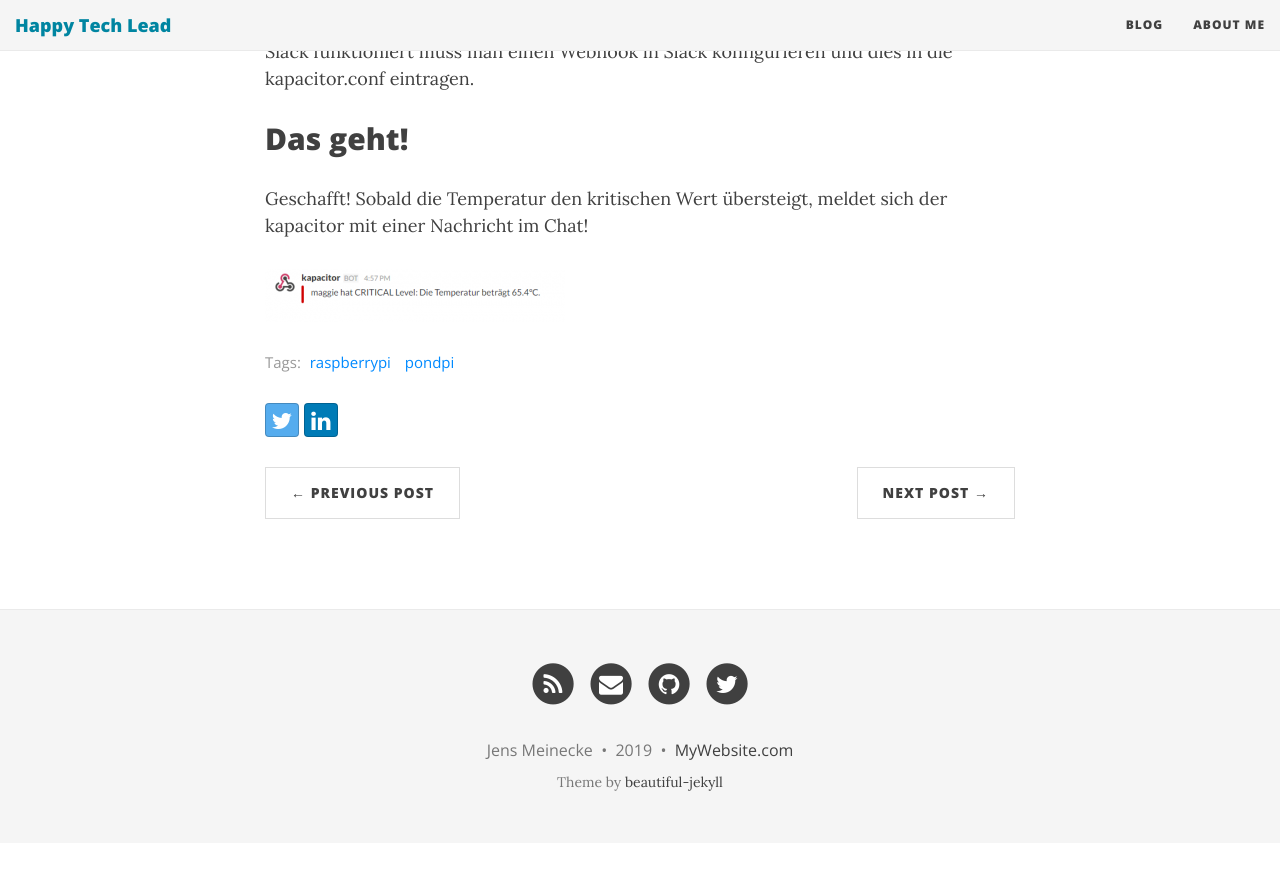
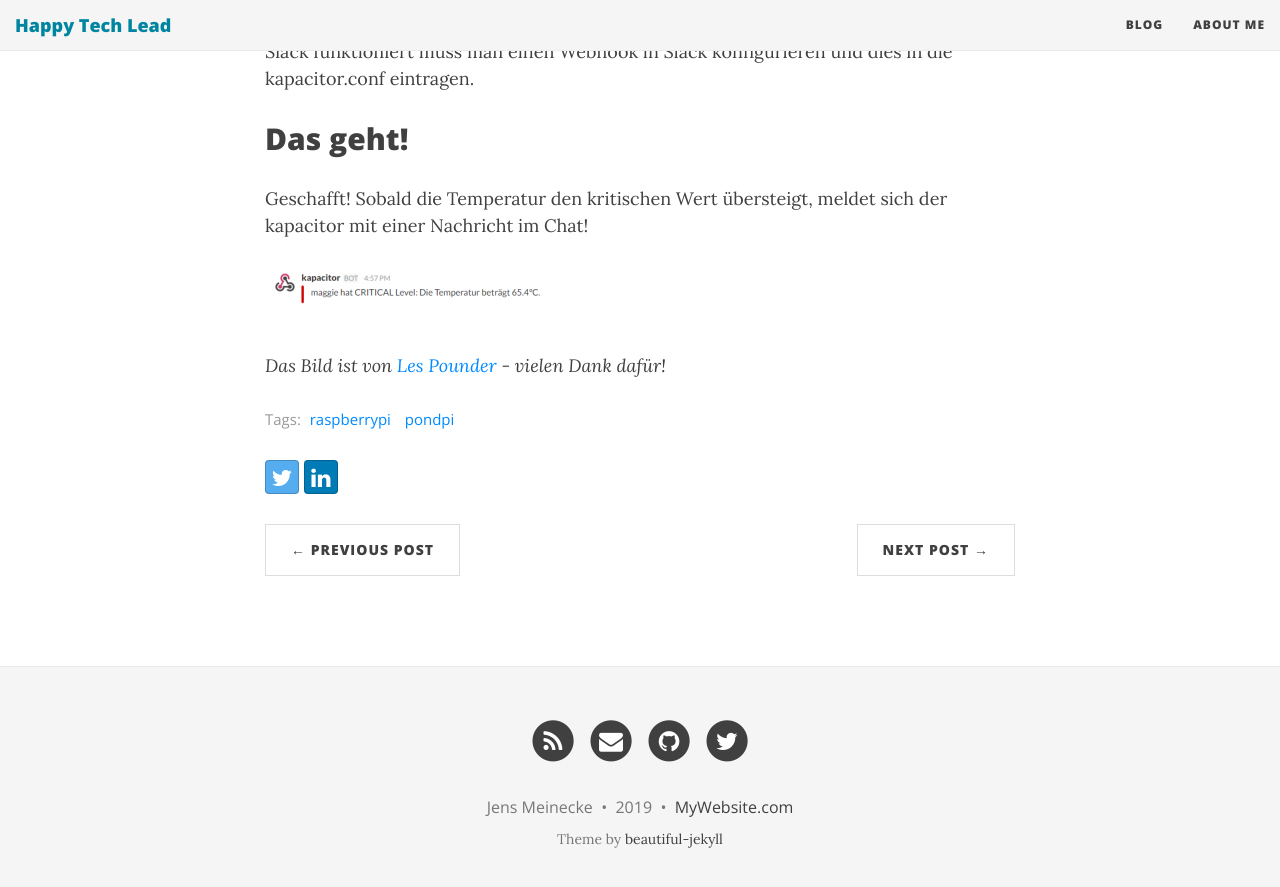
Before and after one commit to meinjens/happytechlead.github.io, a Jekyll site: the page built from _posts/2016-05-08-datenerfassung-mit-dem-tick-stack.md, in a window 1280 px wide and 900 px high, scrolled down 3771 px. Shown: the top 887 px of the window. Built offline with Jekyll 4.4.1, drawn with Linux system fonts in a browser that asks for light colours; nearby versions of some CDN libraries; before the commit the page ends 4614 px from its top, so only the background shows below that.

Commit message:
added credits

```diff
--- a/_posts/2016-05-08-datenerfassung-mit-dem-tick-stack.md
+++ b/_posts/2016-05-08-datenerfassung-mit-dem-tick-stack.md
@@ -87,3 +87,5 @@ stream
 Geschafft! Sobald die Temperatur den kritischen Wert übersteigt, meldet sich der kapacitor mit einer Nachricht im Chat!
 
 [![slack-message](/assets/slack-message-300x53.png)](/assets/slack-message.png)
+
+_Das Bild ist von [Les Pounder](https://www.flickr.com/photos/biglesp/) - vielen Dank dafür!_
```
